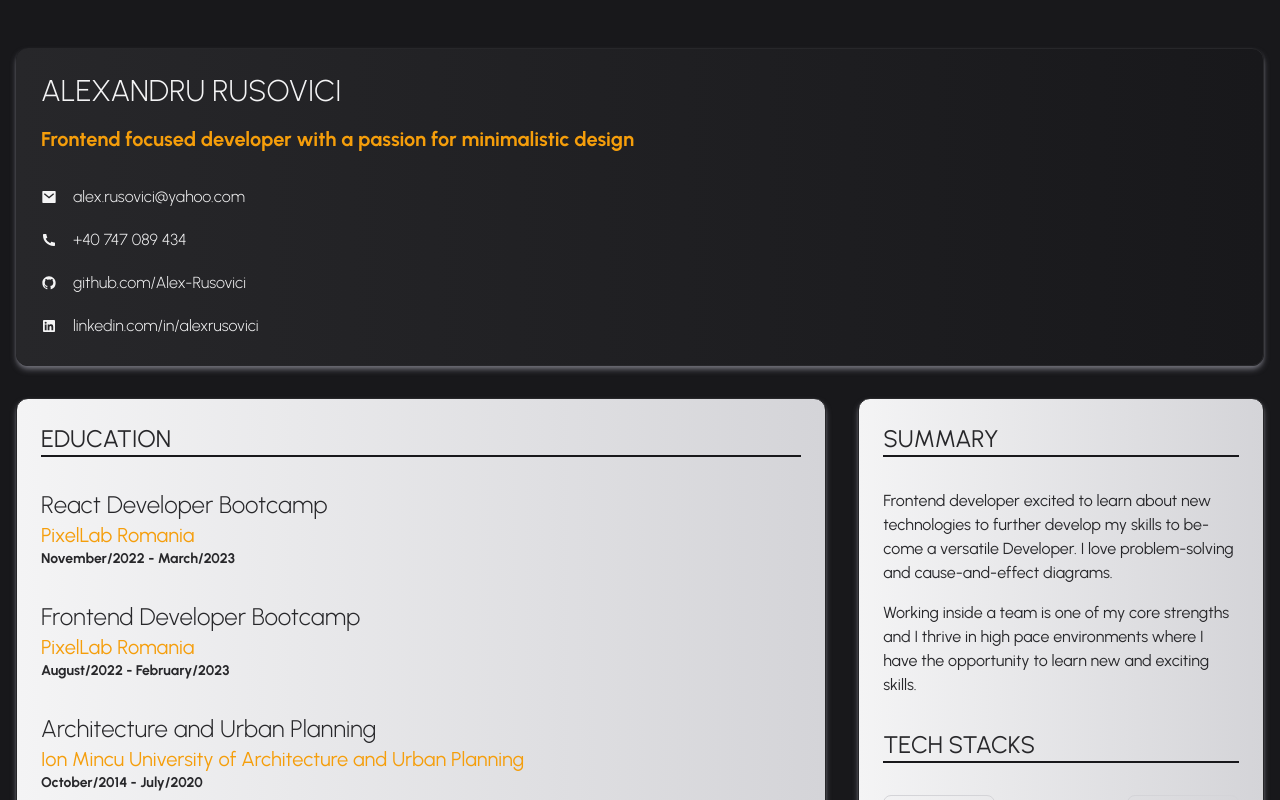
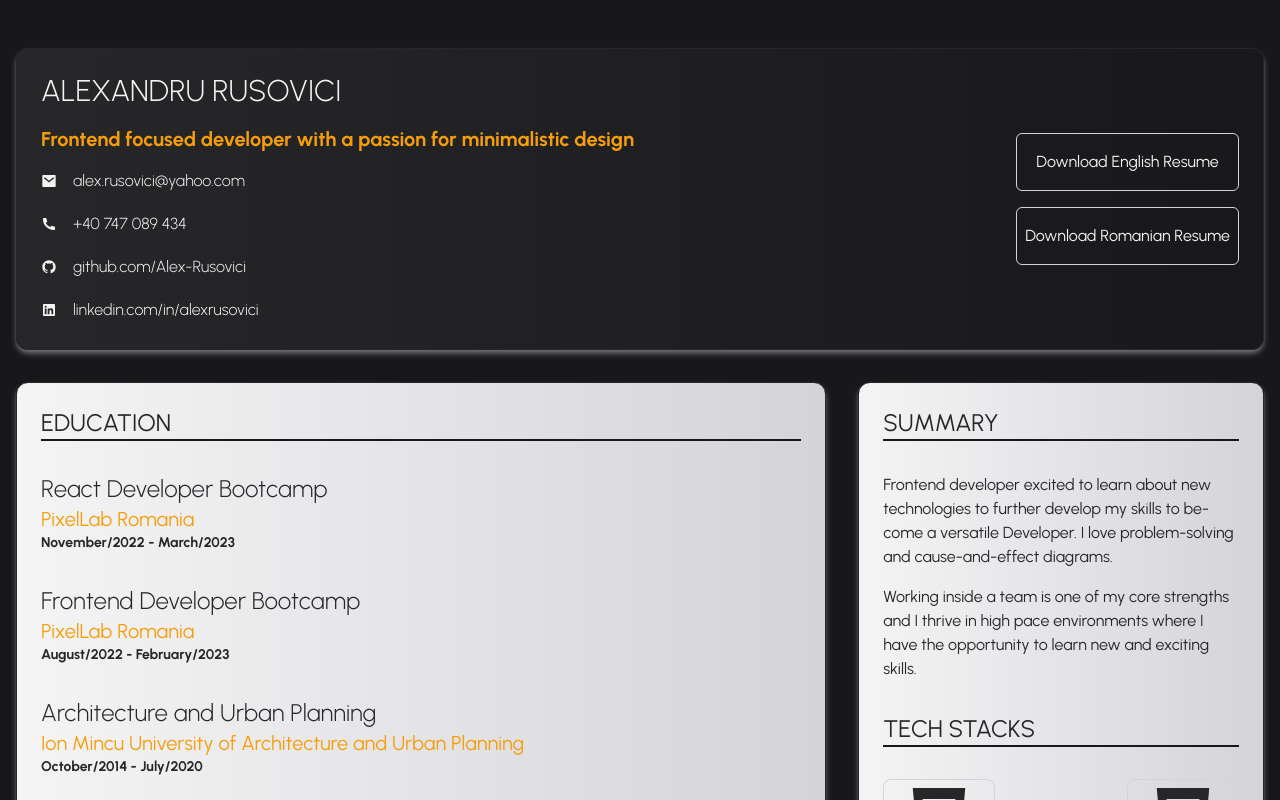
Before and after one commit to Alex-Rusovici/resume, a Next.js app: page / in a window 1280 px wide. Shown: the top 800 px of the page. Built offline with nearby package versions, Linux system fonts and the light colour scheme.

Commit message:
add downloadable resume
add downloadable resume

```diff
--- a/src/components/Header.jsx
+++ b/src/components/Header.jsx
@@ -1,23 +1,26 @@
-import { RiMailFill } from 'react-icons/ri';
-import { RiPhoneFill } from 'react-icons/ri';
-import { RiGithubFill } from 'react-icons/ri';
-import { RiLinkedinBoxFill } from 'react-icons/ri'
+import {
+  RiMailFill,
+  RiPhoneFill,
+  RiGithubFill,
+  RiLinkedinBoxFill,
+} from 'react-icons/ri';
 
-const headerContainer = 'container mx-auto p-6 bg-gradient-to-r from-zinc-800 border border-zinc-800 rounded-xl b shadow-md shadow-zinc-500'
+const headerContainer =
+  'container mx-auto p-6 bg-gradient-to-r from-zinc-800 border border-zinc-800 rounded-xl b shadow-md shadow-zinc-500 flex flex-col gap-8 lg:flex lg:flex-row lg:justify-between lg:items-center';
 const h1Css = 'text-3xl uppercase font-light';
+const secondaryButton =
+  'border border-zinc-300 rounded-md px-2 py-4 hover:transition-colors hover:bg-zinc-200 hover:text-zinc-600 lg:text-center';
 
 export const Header = () => {
-  return <header>
+  return (
+    <header>
       <div className={headerContainer}>
-    <div className="personal-info flex flex-col gap-4 mb-8">
-      <h1 className={h1Css}>
-        Alexandru Rusovici
-      </h1>
+        <div className="personal-info flex flex-col gap-4">
+          <h1 className={h1Css}>Alexandru Rusovici</h1>
 
           <h2 className="text-xl text-amber-500 font-bold">
             Frontend focused developer with a passion for minimalistic design
           </h2>
-    </div>
 
           {/* start personal info */}
           <div className="contact flex flex-col gap-4">
@@ -72,5 +75,27 @@ export const Header = () => {
           </div>
           {/* end contact */}
         </div>
+
+        {/* start CV */}
+        <div className="flex flex-col gap-4">
+          <a
+            href="/public/resume/resume-rusovici-english.pdf"
+            className={secondaryButton}
+            download
+          >
+            <button>Download English Resume</button>
+          </a>
+
+          <a
+            href="/public/resume/resume-rusovici-romanian.pdf"
+            className={secondaryButton}
+            download
+          >
+            <button>Download Romanian Resume</button>
+          </a>
+        </div>
+        {/* end CV */}
+      </div>
     </header>
-}
+  );
+};
```
Also changed, not shown: 2 other files (tests, documents, lock files or other folders). Lines whose indentation alone changed are shown as unchanged.
